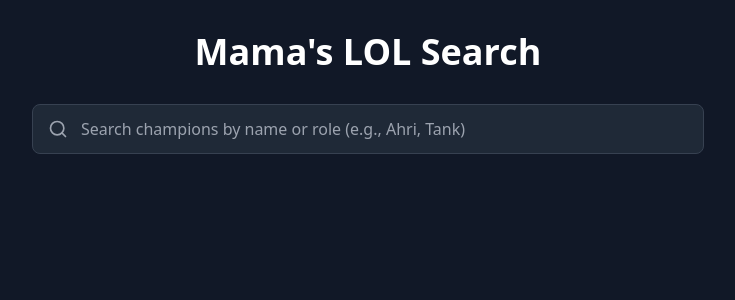
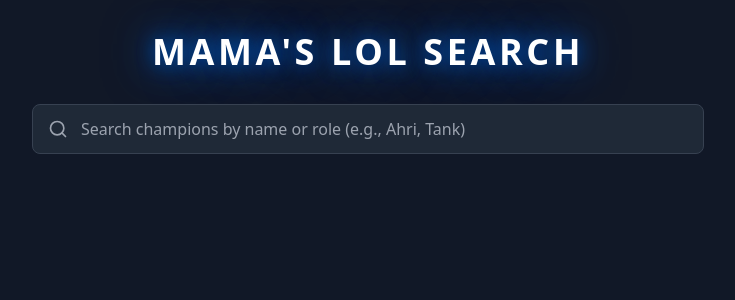
Before and after one commit to eosdev-x/lol-champs, a React (Vite) app: page / in a window 1280 px wide. Shown: the top 300 px of the page, without its empty margins (272-1007 px from the left). Built offline with nearby package versions, Linux system fonts and the light colour scheme.

Commit message:
Animated the title with neon glowing text

```diff
--- a/src/App.tsx
+++ b/src/App.tsx
@@ -4,6 +4,7 @@ import SearchBar from './components/SearchBar';
 import ChampionModal from './components/ChampionModal';
 import type { Champion, ChampionDetail } from './types/lol';
 import { Shield, Sword, Heart, Zap } from 'lucide-react';
+import './styles/neon.css';
 
 function App() {
   const [champions, setChampions] = useState<Champion[]>([]);
@@ -48,7 +49,9 @@ function App() {
   return (
     <div className="min-h-screen bg-gray-900 text-white">
       <div className="container mx-auto px-4 py-8">
-        <h1 className="text-4xl font-bold text-center mb-8">Mama's LOL Search</h1>
+        <h1 className="text-4xl font-bold text-center mb-8 neon-text">
+          Mama's LOL Search
+        </h1>
 
         <SearchBar onSearch={handleSearch} />
 
--- /dev/null
+++ b/src/styles/neon.css
@@ -0,0 +1,24 @@
+@keyframes neonGlow {
+  0% {
+    text-shadow: 0 0 10px rgba(0, 81, 178, 0.7),
+                 0 0 20px rgba(0, 81, 178, 0.7),
+                 0 0 30px rgba(0, 81, 178, 0.7);
+  }
+  50% {
+    text-shadow: 0 0 20px rgba(0, 81, 178, 0.9),
+                 0 0 40px rgba(0, 81, 178, 0.9),
+                 0 0 60px rgba(0, 81, 178, 0.9);
+  }
+  100% {
+    text-shadow: 0 0 10px rgba(0, 81, 178, 0.7),
+                 0 0 20px rgba(0, 81, 178, 0.7),
+                 0 0 30px rgba(0, 81, 178, 0.7);
+  }
+}
+
+.neon-text {
+  color: white;
+  animation: neonGlow 1.5s ease-in-out infinite;
+  text-transform: uppercase;
+  letter-spacing: 0.1em;
+}
```
